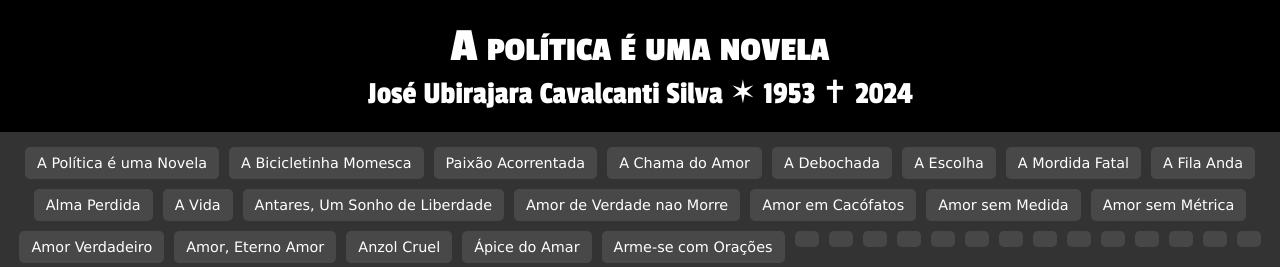
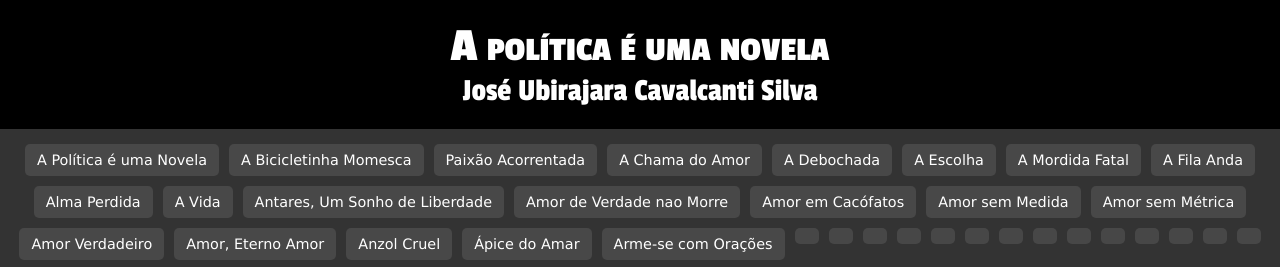
Before and after one commit to samyr1978/biragalego, a plain HTML site: page index.html in a window 1280 px wide. Shown: the top 267 px of the page. Drawn offline with Linux system fonts and the light colour scheme.

Commit message:
Add files via upload

```diff
--- a/index.html
+++ b/index.html
@@ -12,7 +12,7 @@
 <body>
     <header id="sumario">
         <h1>A política é uma novela</h1>
-        <p>José Ubirajara Cavalcanti Silva &#10038 1953  &#10013 2024</p>
+        <p>José Ubirajara Cavalcanti Silva</p>
     </header>
     <nav>
         <ul>
```
